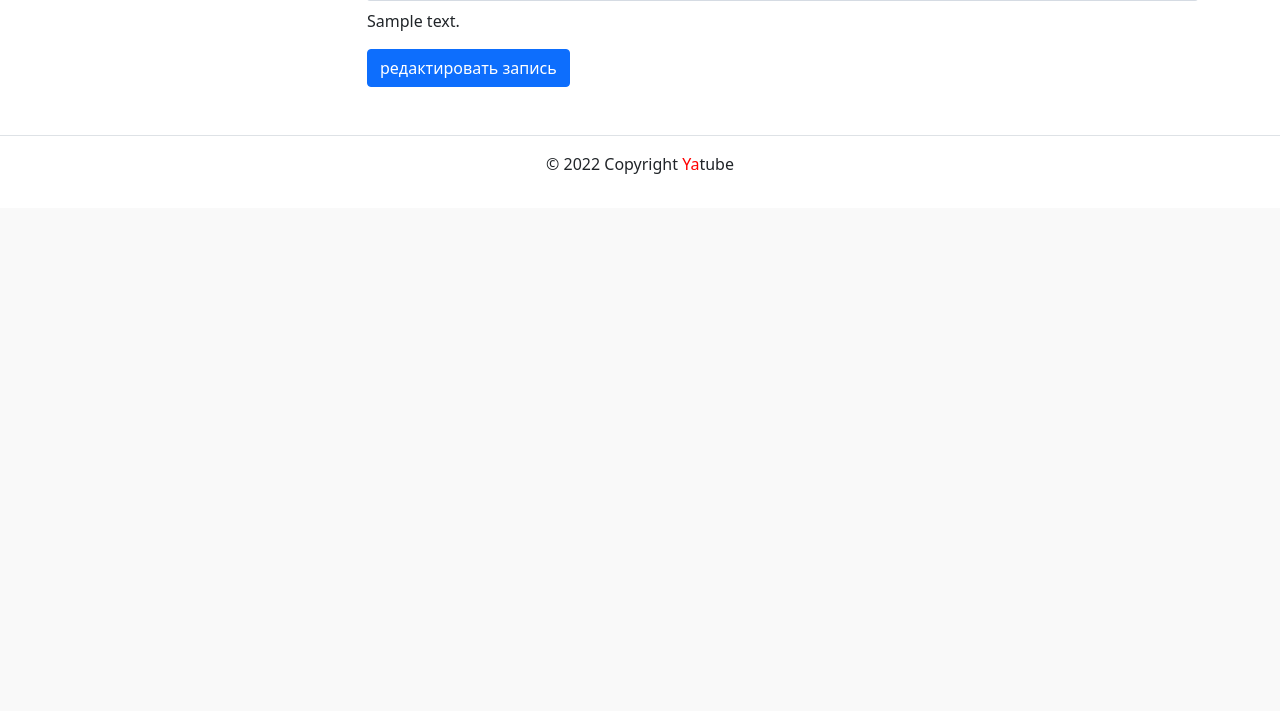
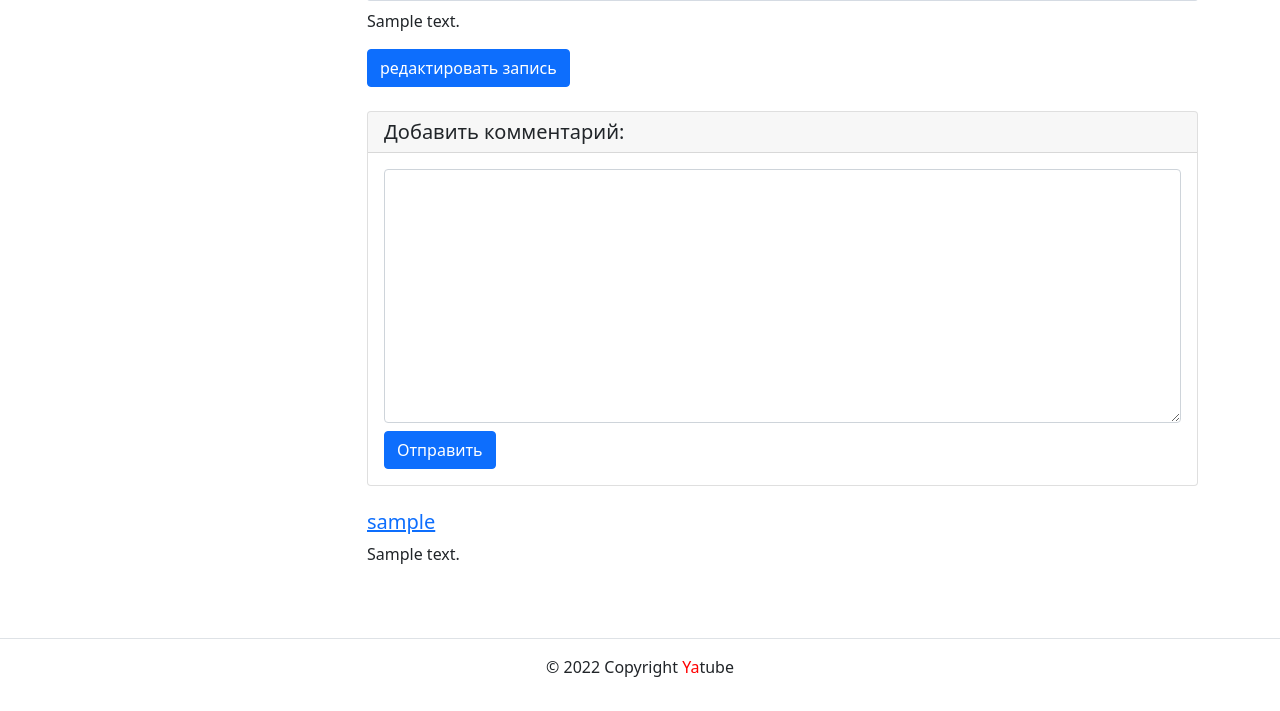
Before and after one commit to beeezon/hw04_tests, a Django app: page /posts/1/ in a window 1280 px wide. Shown: the part 750-1461 px from the top of the page. Before the commit the page ends 924 px from the top, so only its background shows below. Run offline with Django 3.2, Linux system fonts and the light colour scheme; a user stored in the database is signed in; tables that the repository leaves empty hold one stand-in row (values such as "Sample post"); grey boxes marked "Sample" are stand-in pictures; some libraries are stand-ins or nearby versions.

Commit message:
добавлена возможность оставлять комментарии к постам для зарегистрированных пользователей

```diff
--- a/yatube/posts/forms.py
+++ b/yatube/posts/forms.py
@@ -1,7 +1,8 @@
+from xml.etree.ElementTree import Comment
 from django import forms
 from django.forms import Select, Textarea
 
-from .models import Post
+from .models import Post, Comment
 
 
 class PostForm(forms.ModelForm):
@@ -23,3 +24,18 @@ class PostForm(forms.ModelForm):
                 'id': "id_group",
             })
         }
+
+
+class CommentForm(forms.ModelForm):
+    class Meta:
+        model = Comment
+        fields = ('text',)
+        widgets = {
+            'text': Textarea(attrs={
+                'class': "form-control",
+                'name': "text",
+                'required id': "id_text",
+                'cols': "40",
+                'rows': "10",
+            }),
+        }
--- a/yatube/posts/models.py
+++ b/yatube/posts/models.py
@@ -52,3 +52,30 @@ class Post(models.Model):
         upload_to='posts/',
         blank=True
     )
+
+
+class Comment(models.Model):
+    '''Модель комментариев.'''
+    def __str__(self):
+        return self.text[:10]
+
+    post = models.ForeignKey(
+        Post,
+        on_delete=models.CASCADE,
+        related_name='comments',
+        verbose_name='Комментарий'
+    )
+    author = models.ForeignKey(
+        User,
+        on_delete=models.CASCADE,
+        related_name='comments',
+        verbose_name='Автор'
+    )
+    text = models.TextField(
+        verbose_name='Текст комментария',
+        help_text='Текст комментария'
+    )
+    created = models.DateTimeField(
+        verbose_name='Дата публикации комментария',
+        auto_now_add=True
+    )
--- a/yatube/posts/urls.py
+++ b/yatube/posts/urls.py
@@ -11,4 +11,5 @@ urlpatterns = [
     path('posts/<int:post_id>/', views.post_detail, name='post_detail'),
     path('create/', views.post_create, name='post_create'),
     path('posts/<int:post_id>/edit/', views.post_edit, name='post_edit'),
+    path('posts/<int:post_id>/comment/', views.add_comment, name='add_comment'),
 ]
--- a/yatube/posts/views.py
+++ b/yatube/posts/views.py
@@ -1,11 +1,12 @@
+from xml.etree.ElementTree import Comment
 from django.contrib.auth.decorators import login_required
 from django.core.paginator import Paginator
 from django.http import HttpResponseRedirect
 from django.shortcuts import get_object_or_404, redirect, render
 from django.urls import reverse
 
-from .forms import PostForm
-from .models import Group, Post, User
+from .forms import PostForm, CommentForm
+from .models import Group, Post, User, Comment
 
 NUMBER_DISPLAYED_OBJECTS = 10
 
@@ -50,9 +51,13 @@ def post_detail(request, post_id):
     '''Выводим один конкретный пост.'''
     one_post = get_object_or_404(Post, pk=post_id)
     count_posts = one_post.author.posts.count()
+    comments = one_post.comments.all() # тут надо поменять на relate_name
+    form = CommentForm(request.POST or None)
     context = {
         'one_post': one_post,
         'count_posts': count_posts,
+        'form': form,
+        'comments': comments,
     }
     return render(request, 'posts/post_detail.html', context)
 
@@ -105,3 +110,14 @@ def paginator(post, request):
     page_number = request.GET.get('page')
     page_obj = paginator_object.get_page(page_number)
     return page_obj
+
+
+@login_required
+def add_comment(request, post_id):
+    form = CommentForm(request.POST or None)
+    if form.is_valid():
+        comment = form.save(commit=False)
+        comment.author = request.user
+        comment.post = get_object_or_404(Post, pk=post_id)
+        comment.save()
+    return redirect('posts:post_detail', post_id=post_id)
--- a/yatube/templates/posts/post_detail.html
+++ b/yatube/templates/posts/post_detail.html
@@ -3,6 +3,7 @@
 {% block header %}Пост {{  one_post |truncatewords:30 }} {% endblock %}
 {% block content %}
 {% load thumbnail %}
+{% load user_filters %}
   <p>{{ group.description }}</p>
     <main>
       <div class="row">
@@ -36,8 +37,44 @@
           {% endthumbnail %}
           <p>{{ one_post.text }}</p>
           {% if one_post.author == request.user %}
-            <a class="btn btn-primary" href="{% url 'posts:post_edit' one_post.id %}">редактировать запись</a>
+            <a class="btn btn-primary" href="{% url 'posts:post_edit' one_post.id %}"
+            >редактировать запись</a>
           {% endif %}
+
+
+          <!-- Поле формы комментариев  -->
+          {% if user.is_authenticated %}
+            <div class="card my-4">
+              <h5 class="card-header">Добавить комментарий:</h5>
+                <div class="card-body">
+                  <form method="post" action="{% url 'posts:add_comment' one_post.id %}">
+                    {% csrf_token %}
+                    <div class="form-group mb-2">
+                      {{ form.text|addclass:"form-control" }}
+                    </div>
+                    <button type="submit" class="btn btn-primary">Отправить</button>
+                  </form>
+                </div>
+            </div>
+          {% endif %}
+
+
+          <!-- Отображение текущих комментариев  -->
+          {% for comment in comments %}
+            <div class="media mb-4">
+              <div class="media-body">
+                <h5 class="mt-0">
+                  <a href="{% url 'posts:profile' comment.author.username %}">
+                  {{ comment.author.username }}
+                  </a>
+                </h5>
+                <p>
+                  {{ comment.text }}
+                </p>
+              </div>
+            </div>
+          {% endfor %}
+
         </article>
       </div>
     </main>
```
Also changed, not shown: yatube/posts/migrations/0007_comment.py (added).
